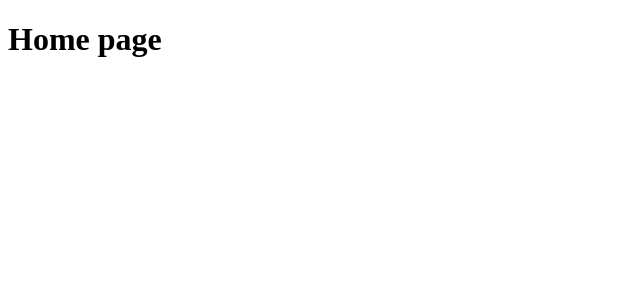
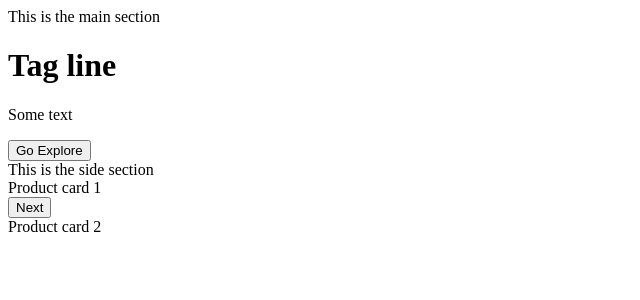
Before and after one commit to yoyotruly/buzzinga, a Next.js app: page / in a window 1280 px wide. Shown: the top 300 px of the page, without its empty margins (0-640 px from the left). Built offline with nearby package versions, Linux system fonts and the light colour scheme.

Commit message:
Add home page structure

```diff
--- a/pages/index.tsx
+++ b/pages/index.tsx
@@ -1,7 +1,19 @@
 export default function Home() {
   return (
-    <div>
-      <h1>Home page</h1>
-    </div>
+    <>
+      <main>
+        This is the main section
+        <h1>Tag line</h1>
+        <p>Some text</p>
+        <button>Go Explore</button>
+      </main>
+
+      <aside>
+        This is the side section
+        <div>Product card 1</div>
+        <button>Next</button>
+        <div>Product card 2</div>
+      </aside>
+    </>
   );
 }
```
